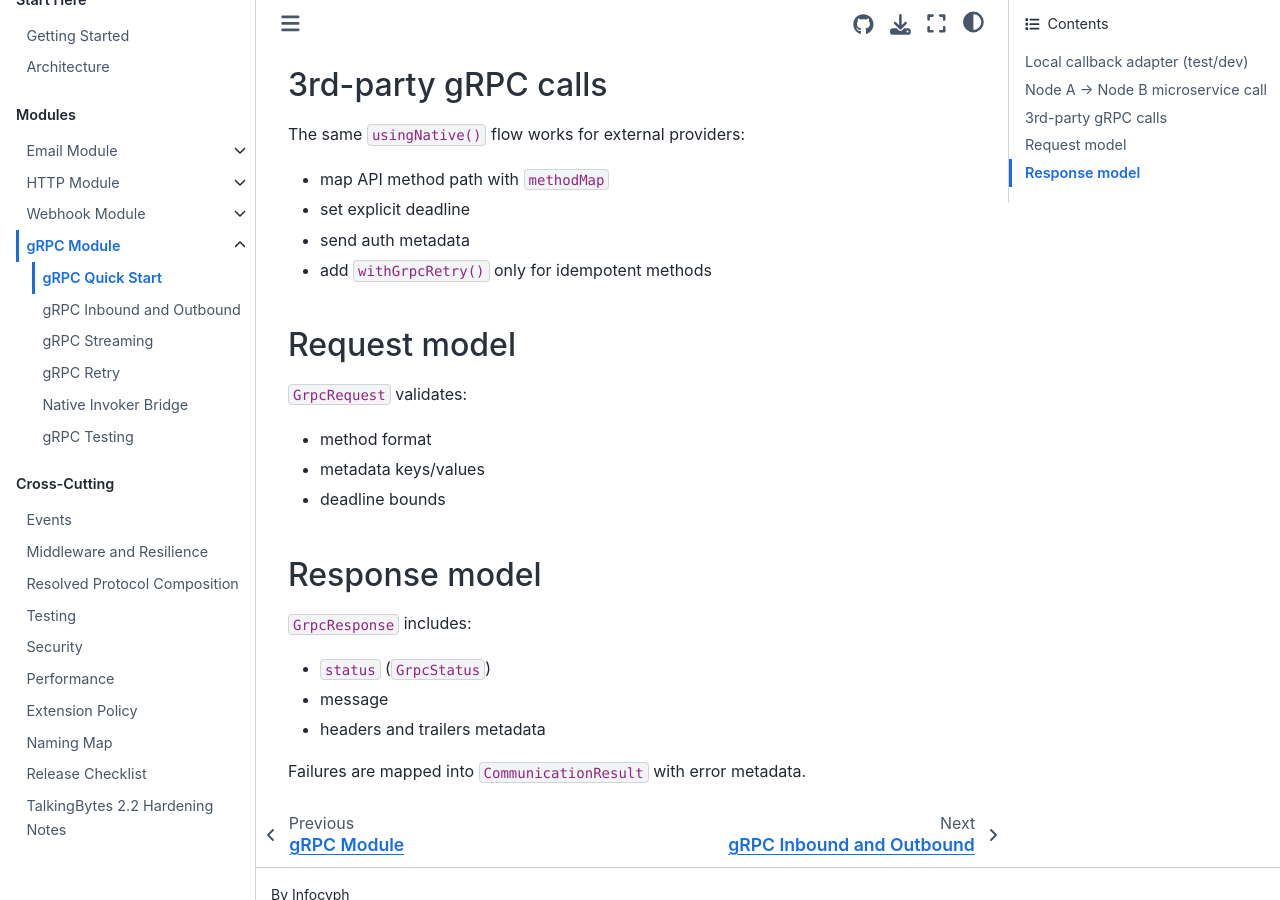
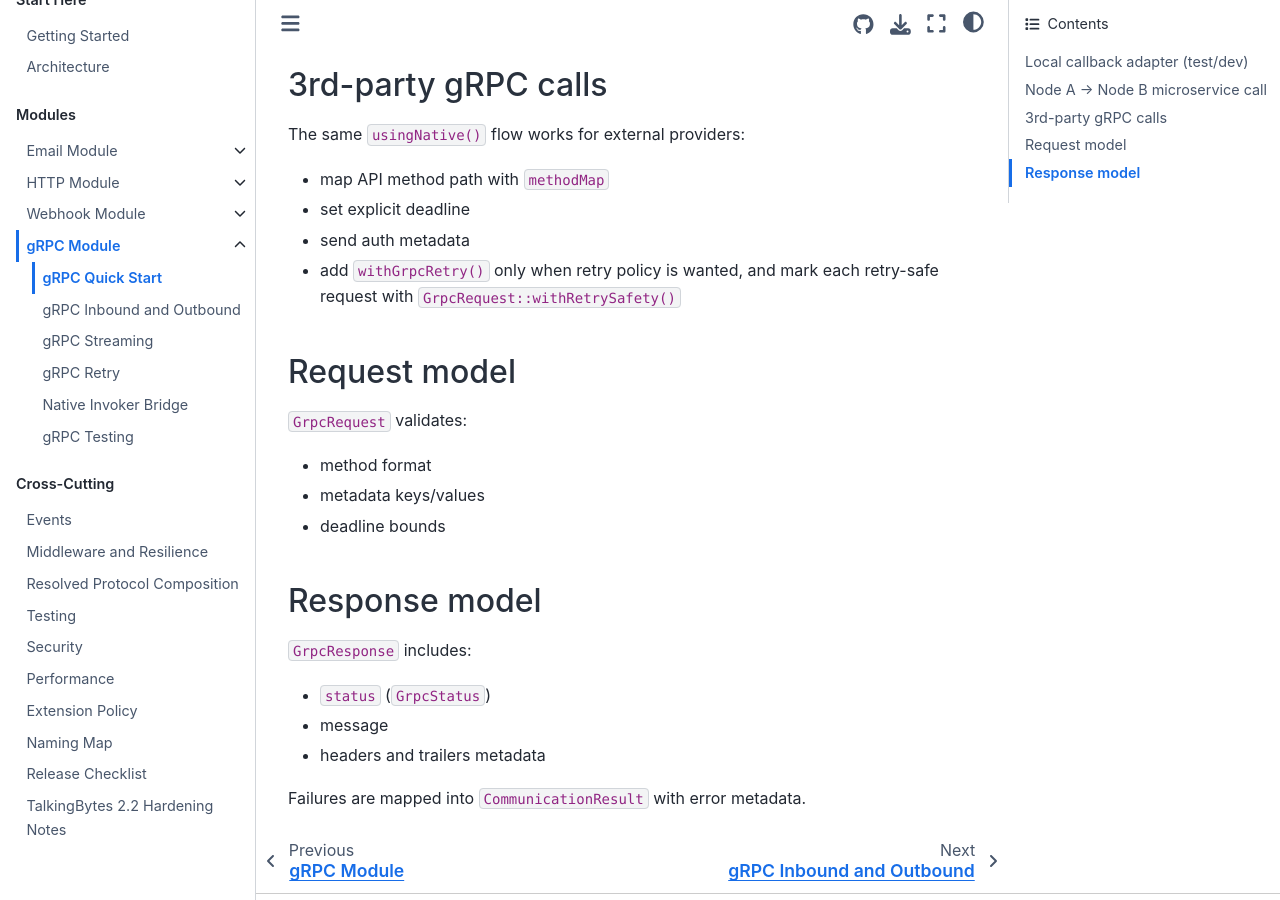
Before and after one commit to infocyph/TalkingBytes, a Sphinx documentation site: the page built from docs/grpc/quickstart.rst, in a window 1280 px wide and 900 px high, scrolled down 1374 px. Built offline with Sphinx 7.4.7 and the Sphinx Book theme 1.1.4, drawn with Linux system fonts in a browser that asks for light colours.

Commit message:
docs(grpc): clarify retry opt-in in quickstart

```diff
--- a/docs/grpc/quickstart.rst
+++ b/docs/grpc/quickstart.rst
@@ -78,7 +78,8 @@ The same ``usingNative()`` flow works for external providers:
 - map API method path with ``methodMap``
 - set explicit deadline
 - send auth metadata
-- add ``withGrpcRetry()`` only for idempotent methods
+- add ``withGrpcRetry()`` only when retry policy is wanted, and mark each
+  retry-safe request with ``GrpcRequest::withRetrySafety()``
 
 Request model
 -------------
```
